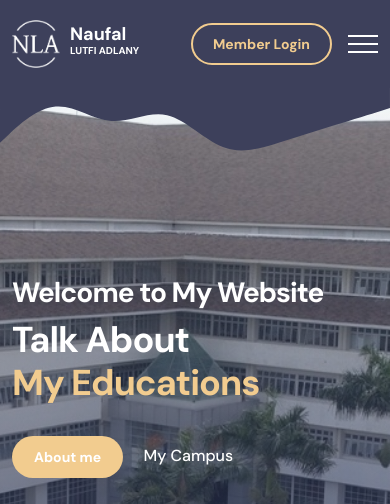
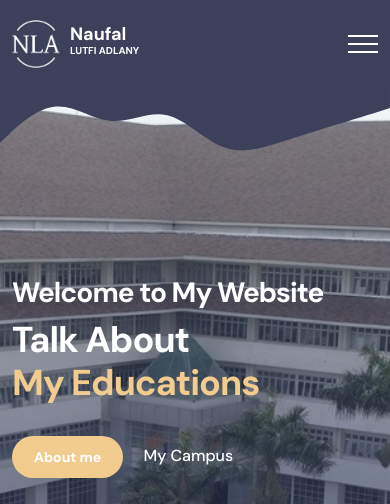
Before and after one commit to Naufal26-adl/221364053, a plain HTML site: page index.html in a window 390 px wide. Shown: the top 504 px of the page. Drawn offline with Linux system fonts and the light colour scheme.

Commit message:
Update index.html

```diff
--- a/index.html
+++ b/index.html
@@ -37,10 +37,6 @@
                             <small>Lutfi Adlany</small>
                         </span>
                     </a>
-
-                    <div class="d-lg-none ms-auto me-3">
-                        <a class="btn custom-btn custom-border-btn" data-bs-toggle="offcanvas" href="#offcanvasExample" role="button" aria-controls="offcanvasExample">Member Login</a>
-                    </div>
 
                     <button class="navbar-toggler" type="button" data-bs-toggle="collapse" data-bs-target="#navbarNav" aria-controls="navbarNav" aria-expanded="false" aria-label="Toggle navigation">
                         <span class="navbar-toggler-icon"></span>
```
